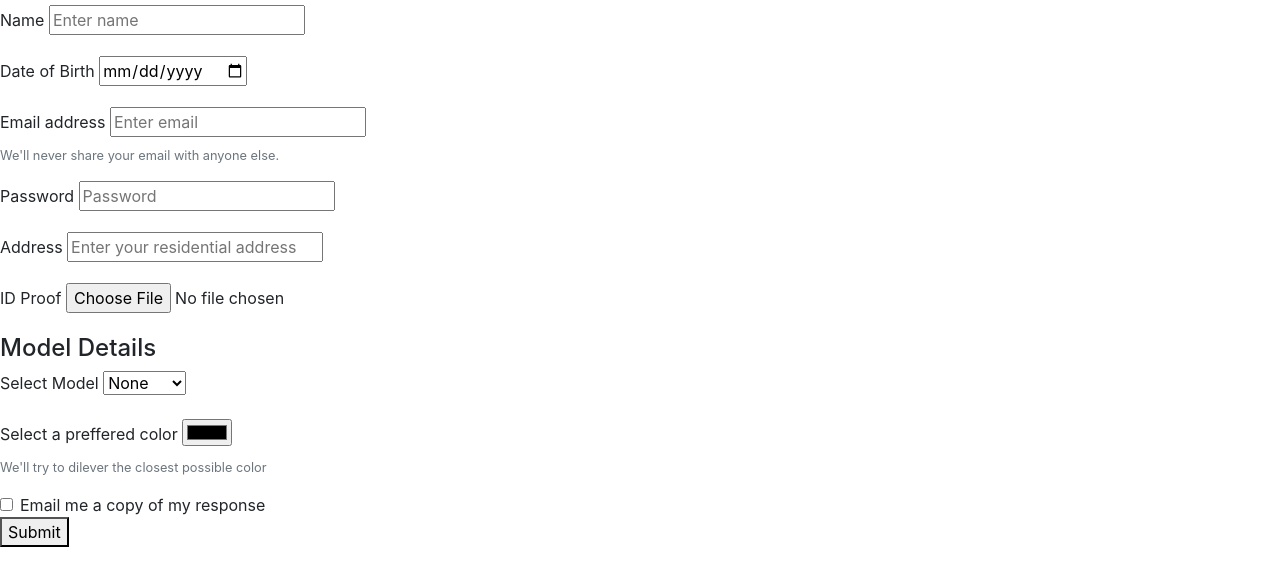
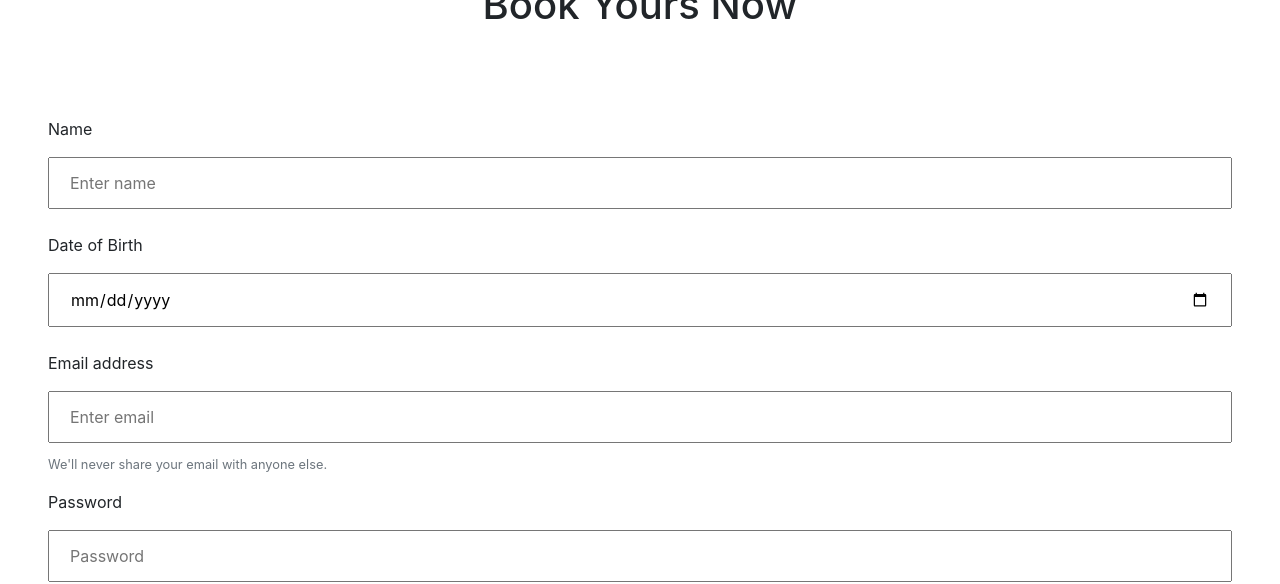
Before and after one commit to Ayush1906saxena/WebAssignment, a plain HTML site: page contact.html in a window 1280 px wide. Shown: the part 227-811 px from the top of the page. Drawn offline with nearby package versions, Linux system fonts and the light colour scheme.

Commit message:
Update styles.css

```diff
--- a/styles.css
+++ b/styles.css
@@ -88,3 +88,45 @@
 .footer{
     padding: 3rem;
 }
+
+
+
+/* Making CSS for Contact Page */
+.contact-main {
+  padding: 2rem;
+  text-align: center;
+}
+
+.contact-form {
+  padding: 3rem;
+}
+
+.form-group:hover {
+  color: red;
+}
+
+.form-styles{
+  width: 100%;
+  padding: 12px 20px;
+  margin: 8px 0;
+  box-sizing: border-box;
+}
+
+.model-select {
+  width: 100%;
+  padding: 16px 20px;
+  border: none;
+  border-radius: 4px;
+  background-color: #f1f1f1;
+}
+
+.submit-button{
+  background-color:black;
+  border: none;
+  color: white;
+  padding: 16px 32px;
+  text-decoration: none;
+  margin: 4px 2px;
+  cursor: pointer;
+  width: 100%;
+}
```
